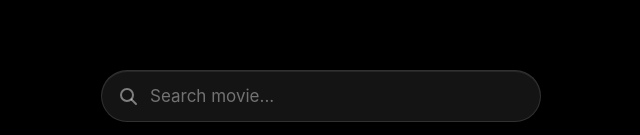
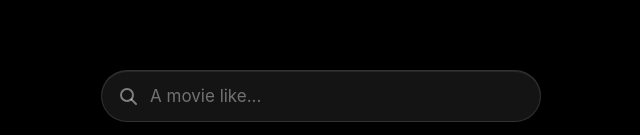
Before and after one commit to 0xBADC0FFEE/randomovie, a website built with Vite: page index.html in a window 1280 px wide. Shown: the part 662-797 px from the top of the page, 319-959 px from the left. Built offline with nearby package versions, Linux system fonts and the light colour scheme; files whose address does not match are found by name.

Commit message:
fix: update search placeholder to reflect slogan

```diff
--- a/index.html
+++ b/index.html
@@ -48,7 +48,7 @@
   </head>
   <body>
     <canvas id="canvas"></canvas>
-    <input id="search" type="text" placeholder="Search movie..." autocomplete="off" enterkeyhint="search" />
+    <input id="search" type="text" placeholder="A movie like..." autocomplete="off" enterkeyhint="search" />
     <script type="module" src="/src/main.ts"></script>
   </body>
 </html>
```
